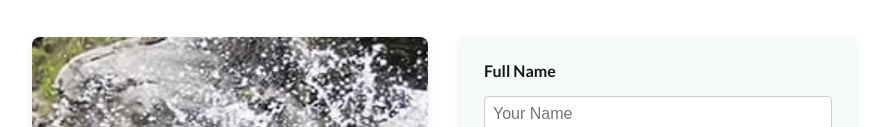
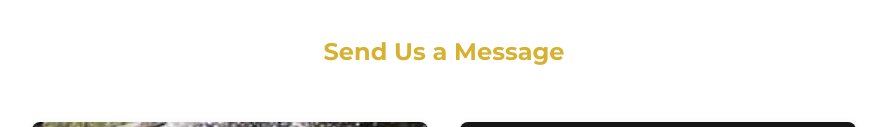
Before and after one commit to ikayz/wdd130, a plain HTML site: page wwr/contact.html in a window 1280 px wide. Shown: the part 791-918 px from the top of the page, without its empty margins (196-1083 px from the left). Drawn offline with Linux system fonts and the light colour scheme.

Commit message:
Fixed contrast issue on the form and missing h2 in the contacts section

```diff
--- a/wwr/contact.html
+++ b/wwr/contact.html
@@ -47,11 +47,12 @@
       <div class="contact-map">
         <iframe
           src="https://www.google.com/maps/embed?pb=!1m18!1m12!1m3!1d3777.209857602114!2d25.85333331489209!3d-17.93083398778509!2m3!1f0!2f0!3f0!3m2!1i1024!2i768!4f13.1!3m3!1m2!1s0x194f7e2e2e2e2e2e%3A0x2e2e2e2e2e2e2e2e!2sBoiling%20Pot%2C%20Victoria%20Falls!5e0!3m2!1sen!2sus!4v1620000000000!5m2!1sen!2sus"
-          width="100%" height="200" allowfullscreen title="Boiling Pot, Victoria Falls"
+          width="1000" height="200" allowfullscreen title="Boiling Pot, Victoria Falls"
           referrerpolicy="no-referrer-when-downgrade"></iframe>
       </div>
     </section>
     <section class="contact-form-section">
+      <h2>Send Us a Message</h2>
       <div class="form-image">
         <img src="images/rafting29_600.jpg" alt="Rafting adventure">
       </div>
@@ -94,7 +95,6 @@
         </figure>
       </div>
     </section>
-    </div>
   </main>
   <footer>
     <p>&copy; 2025 | Exciting Expeditions | Isaac Miti | <a
--- a/wwr/styles/rafting.css
+++ b/wwr/styles/rafting.css
@@ -1,3 +1,8 @@
+.contact-form-section h2 {
+  grid-column: 1 / -1;
+  text-align: center;
+  margin-bottom: 24px;
+}
 :root {
   --primary-color: #d7b131; /* Gold (metallic) */
   --secondary-color: #e6f6f7; /* Azure (web) */
@@ -262,7 +267,8 @@ footer .socialmedia a {
   display: flex;
   flex-direction: column;
   gap: 16px;
-  background: var(--accent1-color);
+  background: var(--accent2-color);
+  color: #fff;
   padding: 24px;
   border-radius: 8px;
   box-shadow: 0 2px 8px rgba(0, 0, 0, 0.08);
```
